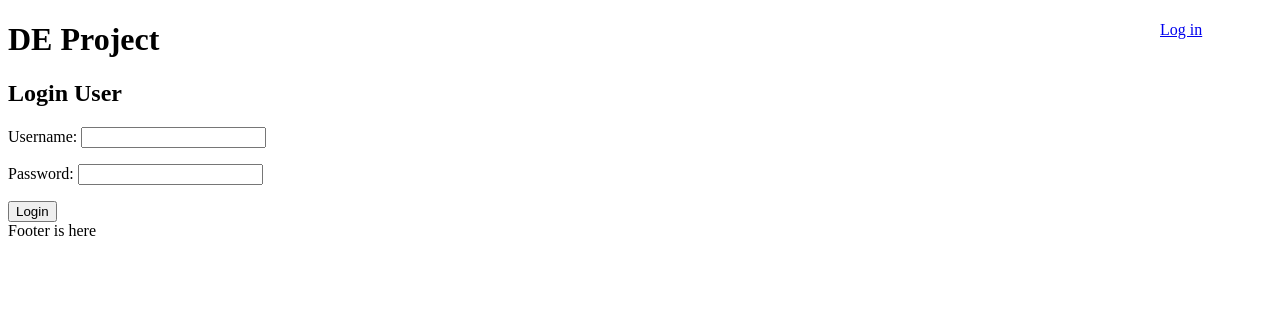
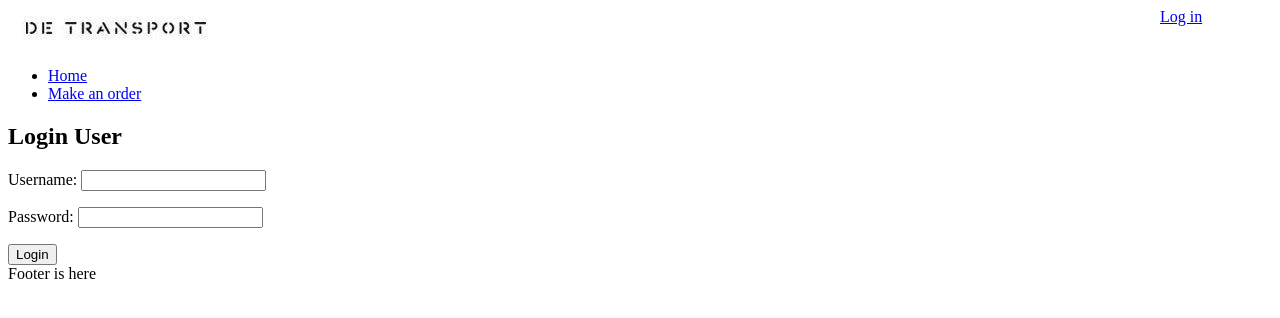
Before and after one commit to Esen9248/DE-transport, a Django app: page /?next=/orders/1/ in a window 1280 px wide. Shown: the top 318 px of the page. Run offline with Django 3.2, Linux system fonts and the light colour scheme.

Commit message:
header start

```diff
--- a/DE_project/DE_project/templates/base.html
+++ b/DE_project/DE_project/templates/base.html
@@ -12,13 +12,23 @@
   </head>
   <body>
     {% if request.user.is_authenticated %}
-    <div class='login'><h1>{{ request.user.username }}</h1>
+    <div class='login'>
+      <h1>{{request.user}}</h1>
       <a href='{% url 'logout-user' %}'>Log out</a>
     </div>
     {% else %}
       <a class='login' href='{% url 'login-user' %}'>Log in</a>
     {% endif %}
-    <h1>DE Project</h1>
+    <header class='header'>
+      <img class='logo' src='{% static 'images/DE_logo.jpg' %}'/>
+      <ul class='links'>
+        <li><a href='{% url 'home' %}'>Home</a></li>
+        <li><a href='#'>Make an order</a></li>
+        {% if request.user.is_authenticated %}
+        <li><a href="{% url 'user-details' request.user.users.slug %}">Profile</a></li>
+        {% endif %}
+      </ul>
+    </header>
       {% block page_name %}
       {% endblock %}
 
--- a/DE_project/DE_project/urls.py
+++ b/DE_project/DE_project/urls.py
@@ -27,4 +27,5 @@ urlpatterns = [
     path('admin/', admin.site.urls),
     path('orders/', include('orders.urls')),
     path('users/', include('users.urls')),
+    path('home', users_views.home, name='home')
 ] + static(settings.MEDIA_URL, document_root=settings.MEDIA_ROOT) + static(settings.STATIC_URL, document_root=settings.STATIC_ROOT)
--- a/DE_project/orders/views.py
+++ b/DE_project/orders/views.py
@@ -1,10 +1,11 @@
 from django.shortcuts import render, get_object_or_404
 from .models import Orders
-
+from django.contrib.auth.decorators import login_required
+@login_required
 def orders(request):
     order = Orders.objects.all()
     return render(request, 'form_of_order.html', locals())
-
+@login_required
 def order_details(request, slug):
     orders = get_object_or_404(Orders, slug = slug)
     return render(request, 'form_details.html', locals())
--- a/DE_project/users/models.py
+++ b/DE_project/users/models.py
@@ -1,5 +1,8 @@
 from django.db import models
 from django.urls import reverse
+from django.conf import settings
+
+
 # Create your models here.
 class Users(models.Model):
     name = models.CharField(max_length=255, unique=True)
@@ -8,6 +11,7 @@ class Users(models.Model):
     middle_name = models.CharField(max_length=255)
     number = models.IntegerField()
     info = models.TextField()
+    auth_user = models.OneToOneField(settings.AUTH_USER_MODEL, on_delete=models.CASCADE)
     def __str__(self):
         return self.name
     def get_absolute_url(self):
--- a/DE_project/users/views.py
+++ b/DE_project/users/views.py
@@ -31,3 +31,7 @@ def login_user(request):
 def logout_user(request):
     logout(request)
     return redirect(reverse('login-user'))
+
+@login_required
+def home(request):
+    return render(request, 'home.html', locals())
```
Also changed, not shown: DE_project/DE_project/static/images/DE_logo.jpg (added), DE_project/users/migrations/0004_users_auth_user.py (added).
